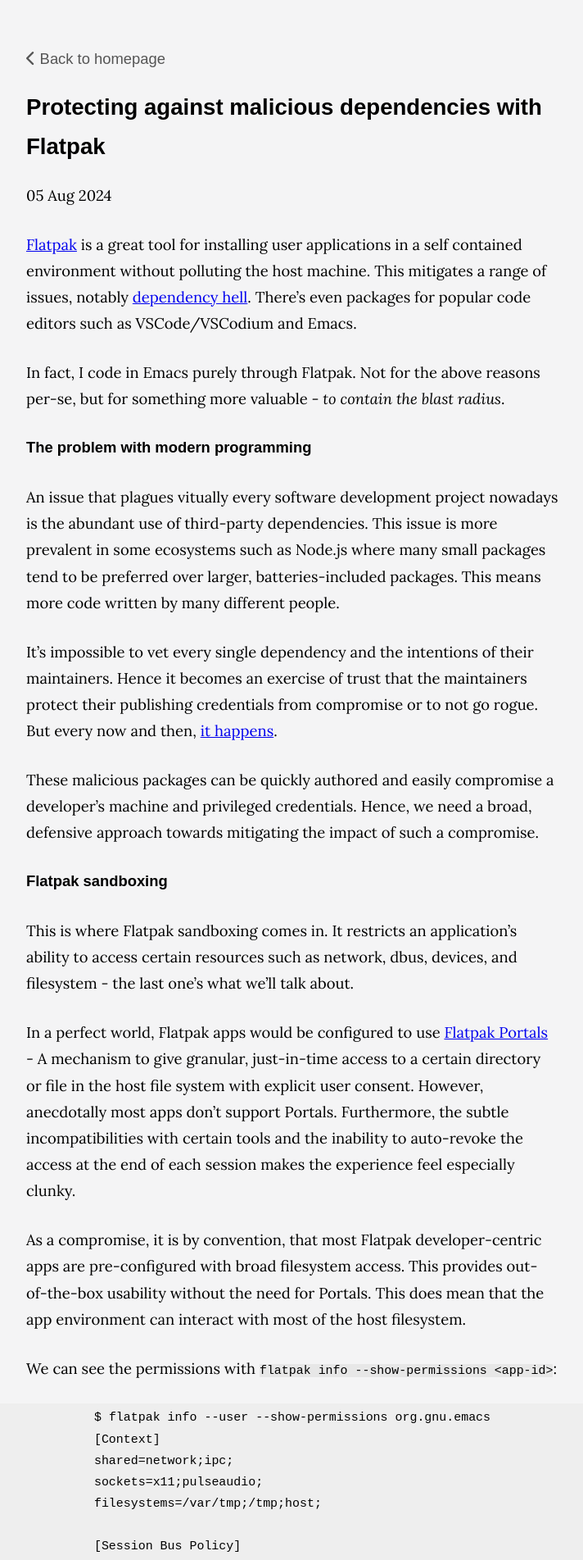
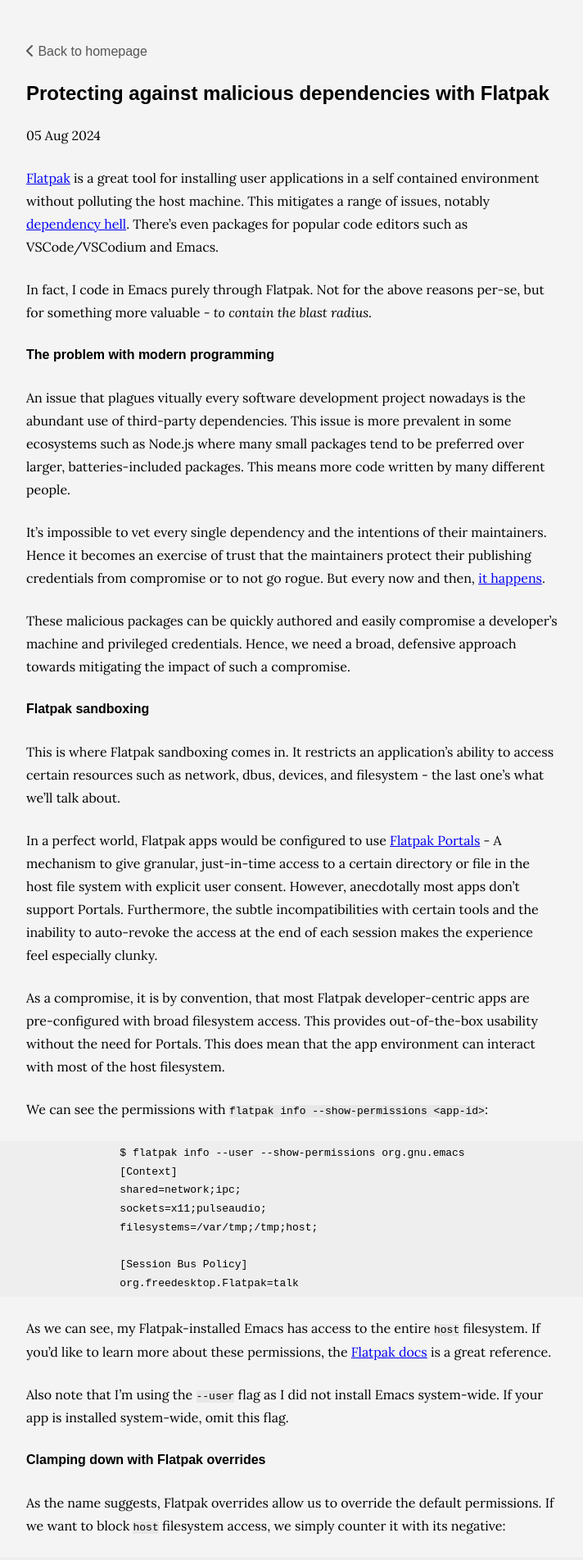
Before and after one commit to achrinza/www.achrinza.com, a Jekyll site: the page built from _posts/2024-08-05-protecting-against-malicious-dependencies-with-flatpak.md, in a window 1280 px wide. Shown: the top 1903 px of the page at 82% size, without its empty margins (283-995 px from the left). Built offline with Jekyll 4.4.1, drawn with Linux system fonts in a browser that asks for light colours; nearby versions of some CDN libraries.

Commit message:
fix: mobile overflow styling
Signed-off-by: Rifa Achrinza <25147899+achrinza@users.noreply.github.com>

```diff
--- a/assets/css/commons.css
+++ b/assets/css/commons.css
@@ -4,14 +4,7 @@ body {
     padding: 3em 7% 0 7%;
     max-width: 650px;
     margin: 0 auto;
-    font-size: 1.15em;
     background: #f4f4f5;
-}
-
-@media (max-width: 650px) {
-    body {
-        font-size: 1em;
-    }
 }
 
 .nav-container {
@@ -168,11 +161,13 @@ div.highlight {
     padding: .25rem 1.5rem;
     margin-bottom: 1.5em;
     margin-left: calc(-50vw + 50%);
-    width: 100vw;
+    width: fit-content;
+    min-width: 100vw;
+    max-width: 100vw;
     display: flex;
-    min-width: fit-content;
     box-sizing: border-box;
     font-size: 1em;
+    overflow-x: scroll;
 }
 
 pre.highlight {
```
